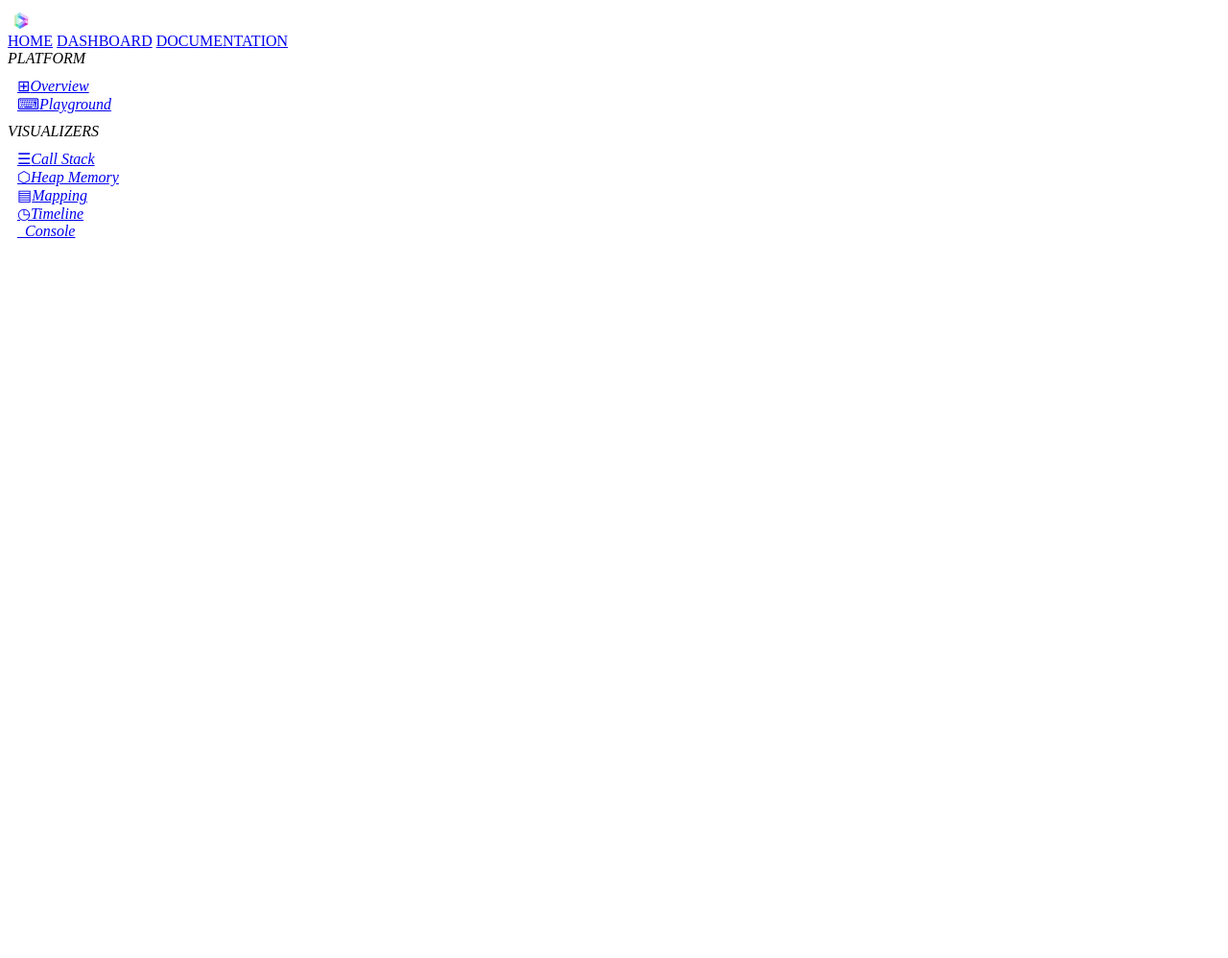
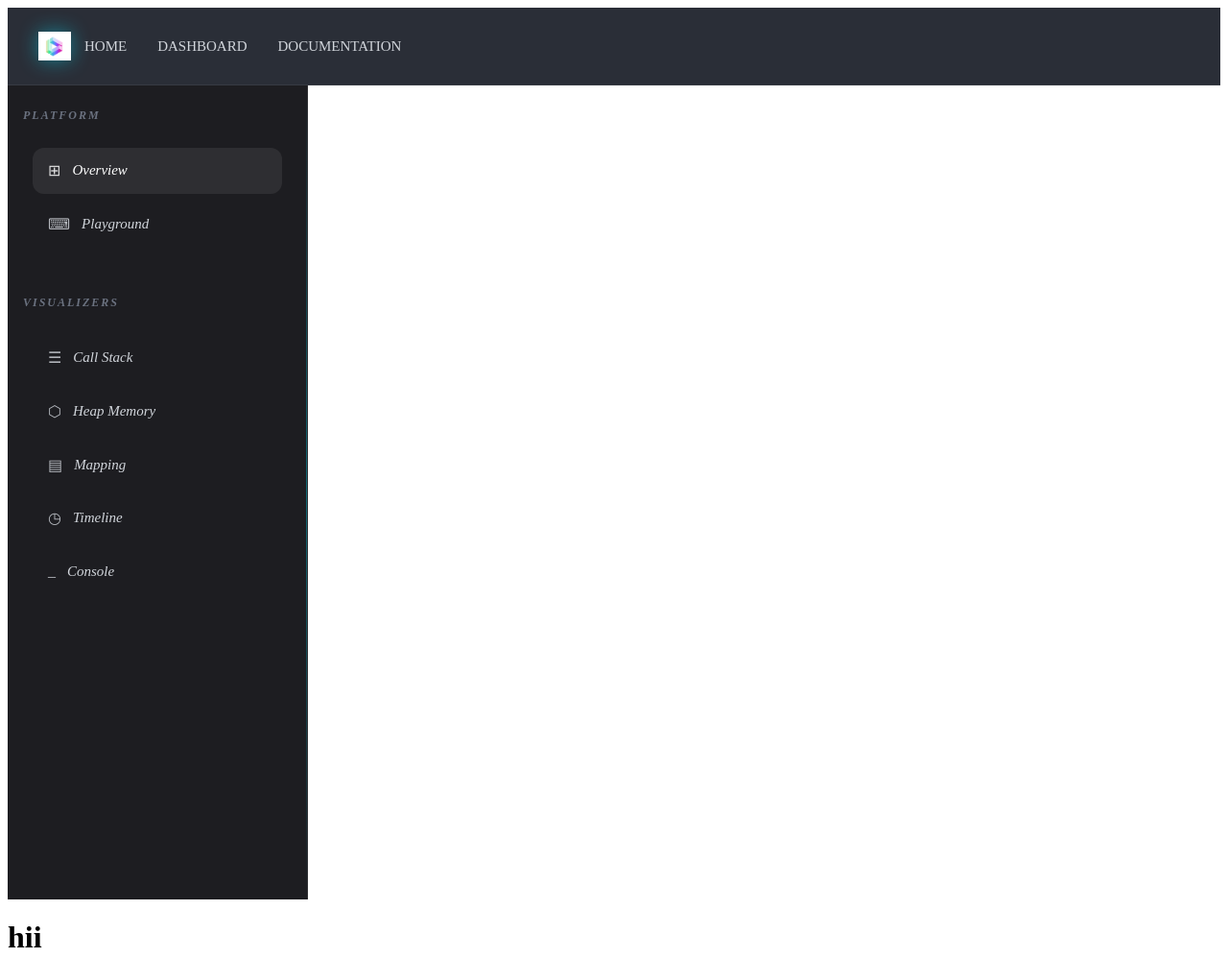
Before and after one commit to misthirawal/Runtime-Visualization-Platform, a plain HTML site: page Components/Dashboard.html in a window 1280 px wide. Shown: the whole page at 96% size. Before the commit the page ends 800 px from the top, so only its background shows below. Drawn offline with Linux system fonts and the light colour scheme.

Commit message:
Built runtime playground UI with reusable navbar and sidebar components

```diff
--- a/Components/Dashboard.html
+++ b/Components/Dashboard.html
@@ -1,7 +1,12 @@
+<link rel="stylesheet" href="../styles/navigation.css">
+<link rel="stylesheet" href="../styles/sidebar.css">
 <div id="main_page">
-    <header id="navigation_container">
-    </header>
-    <div id="sidebar_container"></div>
+    <header id="navigation_container"></header>
+    <div class="dashboard_layout">
+        <div id="sidebar_container"></div>
+        <main class="page_content">
+            <h1>hii</h1>
+        </main>
     </div>
     <script src="../javascript/dashboard.js"></script>
 </div>
--- a/Components/Sidebar.html
+++ b/Components/Sidebar.html
@@ -16,20 +16,20 @@
         <div class="sidebar_section">
             <div class="sidebar_title"><i>VISUALIZERS</i></div>
             <nav class="menu2">
-                <a href="./Call_stack.html" class="left_down_menu1">
+                <a href="./Components/Call_stack.html" class="left_down_menu1">
                     <span class="left_down_span1">☰</span><i>Call Stack</i>
                 </a>
-                <a href="./Heap.html" class="left_down_menu2">
-                    <span class="left_down_span2">⬡</span><i>Heap Memory</i>
+                <a href="./Components/Heap.html" class="left_down_menu2">
+                    <span class="left_down_span1">⬡</span><i>Heap Memory</i>
                 </a>
-                <a href="./Mapping.html" class="left_down_menu3">
-                    <span class="left_down_span3">▤</span><i>Mapping</i>
+                <a href="./Components/Mapping.html" class="left_down_menu3">
+                    <span class="left_down_span1">▤</span><i>Mapping</i>
                 </a>
-                <a href="./Timeline.html" class="left_down_menu4">
-                    <span class="left_down_span4">◷</span><i>Timeline</i>
+                <a href="./Components/Timeline.html" class="left_down_menu4">
+                    <span class="left_down_span1">◷</span><i>Timeline</i>
                 </a>
-                <a href="./Console.html" class="left_down_menu5">
-                    <span class="left_down_span5">_</span><i>Console</i>
+                <a href="./Components/Console.html" class="left_down_menu5">
+                    <span class="left_down_span1">_</span><i>Console</i>
                 </a>
 
             </nav>
--- a/Components/navbar.html
+++ b/Components/navbar.html
@@ -1,13 +1,12 @@
-<link rel="stylesheet" href="/Runtime-Visualization-Platform/styles/navigation.css">
 <header id="navigation_items">
     <div id="logo">
         <span class="logo_picture">
             <img src="/assests/favicon_image.png" alt="logo" height="26px">
         </span>
         <div id="nav_links">
-            <a href="/Runtime-Visualization-Platform/index.html">HOME</a>
-            <a href="/Runtime-Visualization-Platform/Components/Dashboard.html">DASHBOARD</a>
-            <a href="/Runtime-Visualization-Platform/docs/readme.txt">DOCUMENTATION</a>
+            <a href="../index.html">HOME</a>
+            <a href="./Components/Dashboard.html">DASHBOARD</a>
+            <a href="../docs/readme.txt">DOCUMENTATION</a>
         </div>
     </div>
 </header>
--- a/styles/navigation.css
+++ b/styles/navigation.css
@@ -10,3 +10,159 @@
     color:white;
     text-shadow:antiquewhite 2px;
 }
+/* ---------------- NAVBAR ---------------- */
+
+#navigation_items
+{
+    width:100%;
+
+    height:80px;
+
+    display:flex;
+
+    align-items:center;
+
+    justify-content:space-between;
+
+    padding:0 2rem;
+
+    position:sticky;
+
+    top:0;
+
+    z-index:1000;
+
+    background:rgba(5,10,20,0.85);
+
+    backdrop-filter:blur(12px);
+
+    border-bottom:1px solid rgba(255,255,255,0.06);
+}
+
+/* ---------------- LOGO SECTION ---------------- */
+
+#logo
+{
+    display:flex;
+
+    align-items:center;
+
+    gap:14px;
+}
+
+/* ---------------- LOGO IMAGE ---------------- */
+
+.logo_picture img
+{
+    width:34px;
+
+    height:34px;
+
+    object-fit:contain;
+
+    filter:drop-shadow(0 0 10px rgba(0,229,255,0.45));
+}
+
+/* ---------------- LOGO TEXT ---------------- */
+
+.logo_text
+{
+    font-size:1.4rem;
+
+    font-weight:700;
+
+    color:white;
+
+    letter-spacing:1px;
+}
+
+/* ---------------- NAV LINKS ---------------- */
+
+#nav_links
+{
+    display:flex;
+
+    align-items:center;
+
+    gap:2rem;
+}
+
+/* ---------------- NAV LINKS STYLE ---------------- */
+
+#nav_links a
+{
+    text-decoration:none;
+
+    color:#d1d5db;
+
+    font-size:15px;
+
+    font-weight:500;
+
+    transition:0.3s ease;
+
+    position:relative;
+}
+
+/* ---------------- HOVER EFFECT ---------------- */
+
+#nav_links a:hover
+{
+    color:#00e5ff;
+}
+
+/* ---------------- UNDERLINE EFFECT ---------------- */
+
+#nav_links a::after
+{
+    content:"";
+
+    position:absolute;
+
+    left:0;
+
+    bottom:-6px;
+
+    width:0%;
+
+    height:2px;
+
+    background:#00e5ff;
+
+    transition:0.3s ease;
+}
+
+#nav_links a:hover::after
+{
+    width:100%;
+}
+
+/* ---------------- ACTIVE LINK ---------------- */
+
+#nav_links a.active
+{
+    color:#00e5ff;
+}
+
+/* ---------------- RESPONSIVE ---------------- */
+
+@media(max-width:768px)
+{
+    #navigation_items
+    {
+        flex-direction:column;
+
+        height:auto;
+
+        padding:1rem;
+    }
+
+    #nav_links
+    {
+        margin-top:1rem;
+
+        flex-wrap:wrap;
+
+        justify-content:center;
+    }
+}
--- /dev/null
+++ b/styles/playground.css
@@ -0,0 +1,126 @@
+body
+{
+    margin: 0;
+    padding: 0;
+    background: #050816;
+    color: white;
+    font-family: Arial, Helvetica, sans-serif;
+}
+
+
+/* main container */
+
+#page_container
+{
+    padding: 40px;
+}
+
+
+/* hero section */
+
+.hero_section h1
+{
+    font-size: 48px;
+    margin-bottom: 10px;
+    color: #ffffff;
+}
+
+.hero_section p
+{
+    color: #9ca3af;
+    font-size: 18px;
+}
+
+
+/* dropdown */
+
+#header_action_1
+{
+    margin-top: 20px;
+    padding: 12px 18px;
+
+    background: #111827;
+    color: white;
+
+    border: 1px solid #1f2937;
+    border-radius: 10px;
+
+    font-size: 16px;
+    cursor: pointer;
+
+    outline: none;
+}
+
+
+/* editor container */
+
+.code_editorss
+{
+    margin-top: 30px;
+
+    background: #0f172a;
+
+    border: 1px solid #1e293b;
+    border-radius: 16px;
+
+    overflow: hidden;
+
+    width: 700px;
+
+    box-shadow: 0px 0px 20px rgba(0,255,255,0.08);
+}
+
+
+/* editor top bar */
+
+.code_editor_header
+{
+    background: #111827;
+
+    padding: 14px 20px;
+
+    border-bottom: 1px solid #1e293b;
+}
+
+
+/* filename */
+
+#code_editor_text_heading
+{
+    color: #38bdf8;
+    font-size: 15px;
+}
+
+
+/* textarea */
+
+#code_editor
+{
+    width: 100%;
+    height: 400px;
+
+    background: #020617;
+
+    color: #22d3ee;
+
+    border: none;
+    outline: none;
+
+    resize: none;
+
+    padding: 20px;
+
+    font-size: 16px;
+
+    font-family: Consolas, monospace;
+
+    line-height: 1.6;
+}
+
+
+/* textarea focus glow */
+
+#code_editor:focus
+{
+    box-shadow: inset 0px 0px 12px rgba(34,211,238,0.2);
+}
--- a/styles/sidebar.css
+++ b/styles/sidebar.css
@@ -4,3 +4,125 @@
     padding: 10px;
     margin: auto;
 }
+/* ---------------- SIDEBAR ---------------- */
+.sidebar
+{
+    width:280px;
+    min-height:100vh;
+    background:rgba(10,10,15,0.92);
+    border-right:1px solid rgba(255,255,255,0.08);
+    backdrop-filter:blur(10px);
+    padding:1.5rem 1rem;
+    display:flex;
+    flex-direction:column;
+    justify-content:normal;
+}
+/* ---------------- SIDEBAR SECTION ---------------- */
+
+.sidebar_section
+{
+    margin-bottom:2.5rem;
+}
+
+/* ---------------- TITLES ---------------- */
+
+.sidebar_title
+{
+    color:#6b7280;
+
+    font-size:0.75rem;
+
+    letter-spacing:2px;
+
+    text-transform:uppercase;
+
+    margin-bottom:1rem;
+
+    font-weight:600;
+}
+
+/* ---------------- MENUS ---------------- */
+
+.menu,
+.menu2
+{
+    display:flex;
+
+    flex-direction:column;
+
+    gap:0.5rem;
+}
+
+/* ---------------- LINKS ---------------- */
+
+.menu a,
+.menu2 a
+{
+    text-decoration:none;
+    color:#d1d5db;
+    display:flex;
+    align-items:center;
+    gap:12px;
+    padding:0.9rem 1rem;
+    border-radius:12px;
+    transition:0.3s ease;
+    font-size:15px;
+    font-weight:500;
+}
+
+/* ---------------- HOVER EFFECT ---------------- */
+
+.menu a:hover,
+.menu2 a:hover
+{
+    background:rgba(0,255,255,0.08);
+
+    color:#00e5ff;
+
+    transform:translateX(4px);
+}
+
+
+.left_side_menu
+{
+    background:rgba(255,255,255,0.08);
+    color:white !important;
+}
+
+/* ---------------- ICONS ---------------- */
+
+.left_side_menu_span1,
+.left_side_menu_span2,
+.left_down_span1,
+.left_down_span2,
+.left_down_span3,
+.left_down_span4,
+.left_down_span5
+{
+    font-size:16px;
+    opacity:0.85;
+}
+.sidebar::before
+{
+    content:"";
+    position:absolute;
+    top:0;
+    right:0;
+    width:1px;
+    height:100%;
+    background:linear-gradient(
+        to bottom,
+        transparent,
+        rgba(0,229,255,0.4),
+        transparent
+    );
+}
+
+.sidebar
+{
+    overflow-y:auto;
+}
+.left_down_span1.active
+{
+    color: var#00f0ff(--neon-cyan);
+}
```
Also changed, not shown: Components/playground.html (+36 -0 lines), javascript/playground.js (added, +52 -0 lines).
